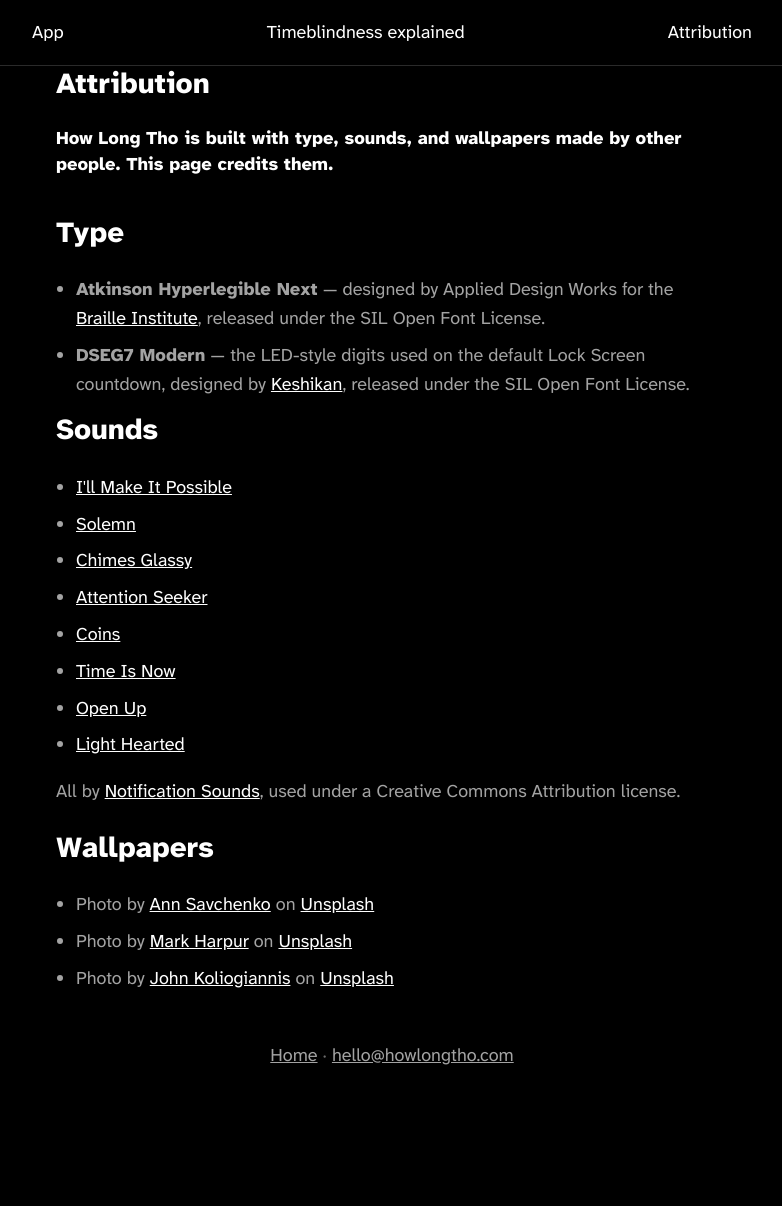
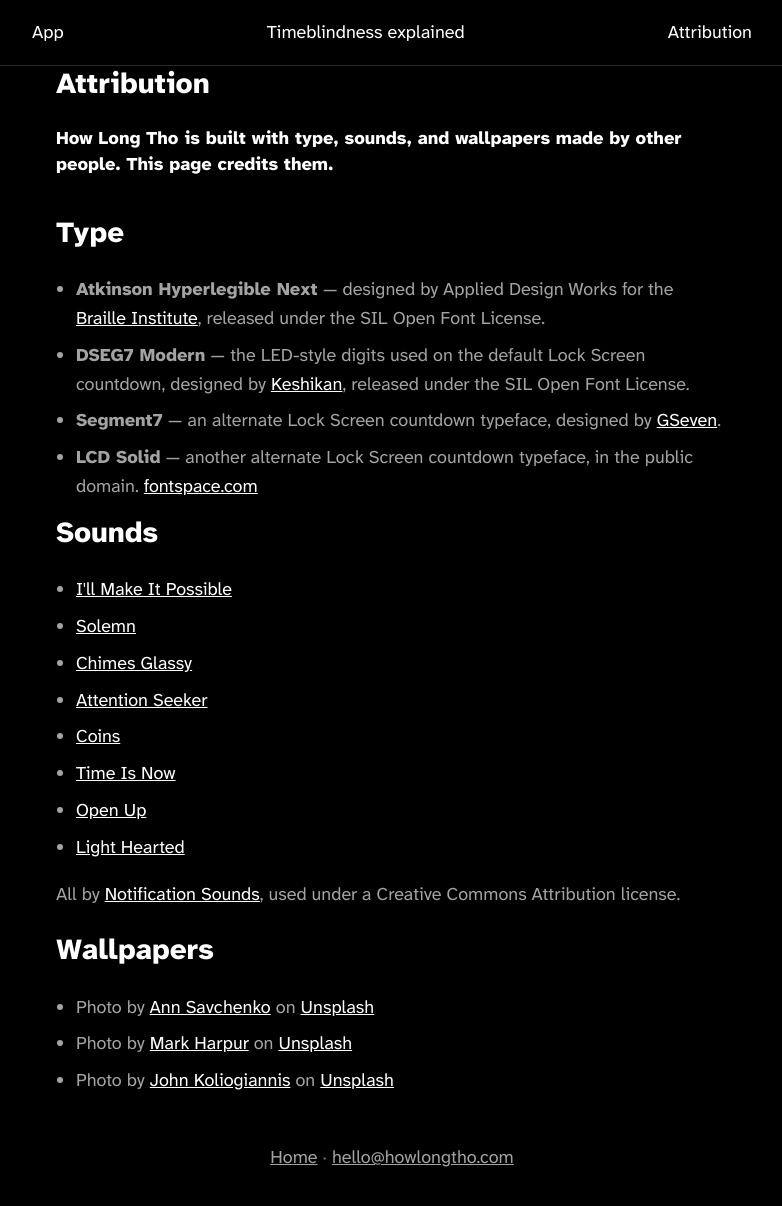
Before and after one commit to afknapping/howlongtho-website, a Jekyll site: the page built from attribution.md, in a window 1280 px wide and 1236 px high. Shown: the top 1206 px of the window, without its empty margins (248-1030 px from the left). Built offline with Jekyll 4.4.1, drawn with Linux system fonts in a browser that asks for light colours.

Commit message:
Add Segment7 and LCD Solid as alternate Lock Screen typefaces
Listed below Atkinson Hyperlegible Next and DSEG7 Modern - both are
bundled alternate countdown typeface options (LockscreenCardColor.swift),
credited using the same names/license the app's own credit line already
uses: Segment7 by GSeven, LCD Solid in the public domain.

Co-Authored-By: Claude Sonnet 5 <noreply@anthropic.com>

```diff
--- a/attribution.md
+++ b/attribution.md
@@ -10,6 +10,8 @@ description: "Sources and credits for the type, sounds, and wallpapers used in H
 <ul class="plain-list">
 <li><strong>Atkinson Hyperlegible Next</strong> — designed by Applied Design Works for the <a href="https://www.brailleinstitute.org/freefont/">Braille Institute</a>, released under the SIL Open Font License.</li>
 <li><strong>DSEG7 Modern</strong> — the LED-style digits used on the default Lock Screen countdown, designed by <a href="https://www.keshikan.net/fonts-e.html">Keshikan</a>, released under the SIL Open Font License.</li>
+<li><strong>Segment7</strong> — an alternate Lock Screen countdown typeface, designed by <a href="https://www.dafont.com/segment7.font">GSeven</a>.</li>
+<li><strong>LCD Solid</strong> — another alternate Lock Screen countdown typeface, in the public domain. <a href="https://www.fontspace.com/lcd-solid-font-f11346">fontspace.com</a></li>
 </ul>
 <h2 class="fs-medium">Sounds</h2>
 <ul class="plain-list">
```
